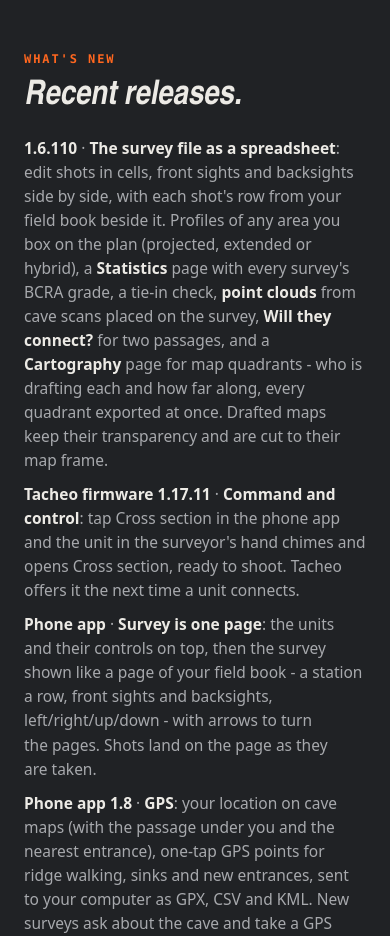
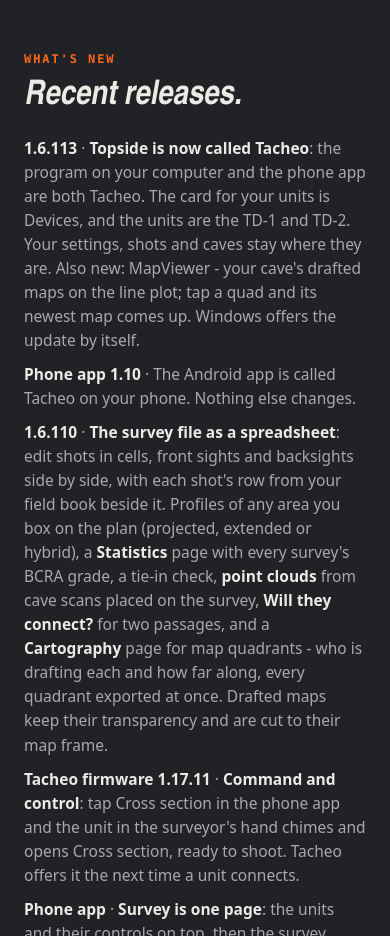
Before and after one commit to p0sull02/tacheo-site, a plain HTML site: page download.html in a window 390 px wide. Shown: the part 5620-6556 px from the top of the page. Drawn offline with Linux system fonts and the light colour scheme; no server answers.

Commit message:
What's new: Tacheo 1.6.113 (the rename), phone app 1.10
Co-Authored-By: Claude Opus 5.5 <noreply@anthropic.com>
Claude-Session: https://claude.ai/code/session_0139rTr7u9GCpwBPCDv2Cjs1

```diff
--- a/download.html
+++ b/download.html
@@ -147,6 +147,8 @@
     <p class="eyebrow">What's new</p>
     <h2>Recent releases.</h2>
     <div class="notes" id="notes">
+      <p><b>1.6.113</b> · <b>Topside is now called Tacheo</b>: the program on your computer and the phone app are both Tacheo. The card for your units is Devices, and the units are the TD-1 and TD-2. Your settings, shots and caves stay where they are. Also new: MapViewer - your cave's drafted maps on the line plot; tap a quad and its newest map comes up. Windows offers the update by itself.</p>
+      <p><b>Phone app 1.10</b> · The Android app is called Tacheo on your phone. Nothing else changes.</p>
       <p><b>1.6.110</b> · <b>The survey file as a spreadsheet</b>: edit shots in cells, front sights and backsights side by side, with each shot's row from your field book beside it. Profiles of any area you box on the plan (projected, extended or hybrid), a <b>Statistics</b> page with every survey's BCRA grade, a tie-in check, <b>point clouds</b> from cave scans placed on the survey, <b>Will they connect?</b> for two passages, and a <b>Cartography</b> page for map quadrants - who is drafting each and how far along, every quadrant exported at once. Drafted maps keep their transparency and are cut to their map frame.</p>
       <p><b>Tacheo firmware 1.17.11</b> · <b>Command and control</b>: tap Cross section in the phone app and the unit in the surveyor's hand chimes and opens Cross section, ready to shoot. Tacheo offers it the next time a unit connects.</p>
       <p><b>Phone app</b> · <b>Survey is one page</b>: the units and their controls on top, then the survey shown like a page of your field book - a station a row, front sights and backsights, left/right/up/down - with arrows to turn the pages. Shots land on the page as they are taken.</p>
```
